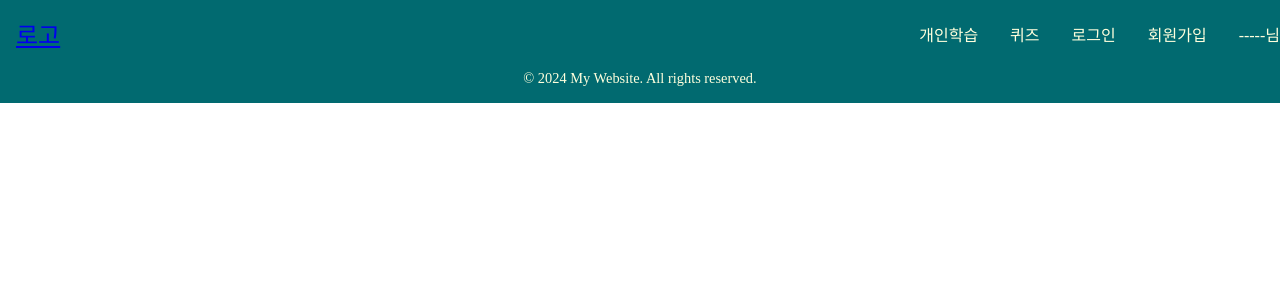
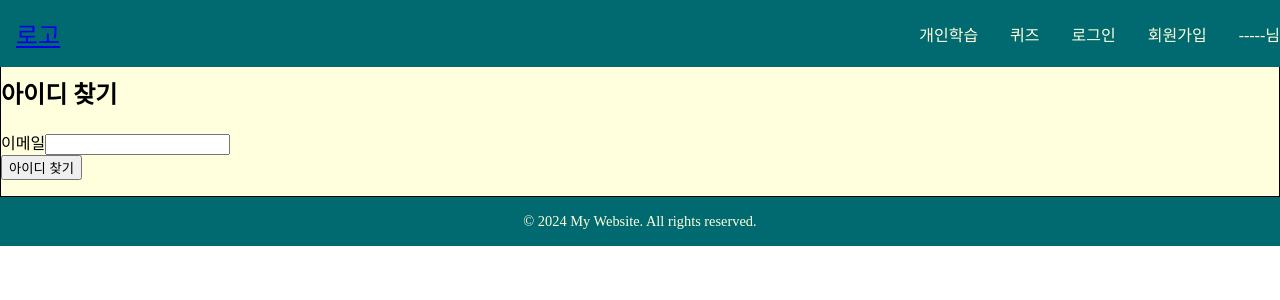
Before and after one commit to purple11-11/HandChatter, a React (Create React App) app in the folder client/: page /find/id in a window 1280 px wide. Shown: the top 300 px of the page. Built offline with nearby package versions, Linux system fonts and the light colour scheme.

Commit message:
feat: [FE] 아이디 찾기 구현

```diff
--- a/client/src/App.tsx
+++ b/client/src/App.tsx
@@ -12,6 +12,7 @@ import InstructorDetailPage from "./pages/InstructorDetailPage";
 import Chatting from "./components/Chatting";
 import Signup from "./pages/account/Signup";
 import Webcam from "./pages/Webcam";
+import FindId from "./pages/account/FindId";
 
 function App() {
     return (
@@ -20,6 +21,7 @@ function App() {
             <Routes>
                 <Route path="/" element={<Main />} />
                 <Route path="/login" element={<Signin />} />
+                <Route path="/find/id" element={<FindId />} />
                 <Route path="/signup/student" element={<Signup role={"student"} />} />
                 <Route path="/signup/tutor" element={<Signup role={"tutor"} />} />
                 {/* <Route path="/personal-learning" element={<PersonalLearning />} /> */}
--- /dev/null
+++ b/client/src/pages/account/FindId.tsx
@@ -0,0 +1,47 @@
+import axios from "axios";
+import { useState } from "react";
+import { set } from "react-hook-form";
+import MypageWithdrawMembership from "../../components/Mypage/MypageWithdrawMembership";
+
+export default function FindId() {
+    const [email, setEmail] = useState<string>("");
+    const [findIdResult, setFindIdResult] = useState<string>("");
+
+    const findId = async () => {
+        if (!email) return alert("이메일을 입력해주세요.");
+
+        const res = await axios({
+            method: "get",
+            url: `${process.env.REACT_APP_API_SERVER}/api/searchId?email=${email}`,
+        });
+        setFindIdResult(res.data);
+    };
+
+    return (
+        <section>
+            <div className="find_id_container">
+                <h2>아이디 찾기</h2>
+                <div className="find_id">
+                    <div className="find_id_email">
+                        <label htmlFor="email">이메일</label>
+                        <input
+                            type="email"
+                            id="email"
+                            value={email || ""}
+                            onChange={(e) => setEmail(e.target.value)}
+                            required
+                        />
+                    </div>
+
+                    <button type="button" onClick={findId}>
+                        아이디 찾기
+                    </button>
+
+                    <div className="find_id_result">
+                        <p>{findIdResult}</p>
+                    </div>
+                </div>
+            </div>
+        </section>
+    );
+}
--- a/client/src/pages/account/Signin.tsx
+++ b/client/src/pages/account/Signin.tsx
@@ -62,10 +62,9 @@ export default function Signip() {
                     </div>
                 </div>
                 <div className="login_box">
-                    {role && <LoginForm role={role.role} login={login} />}
-
+                    <LoginForm role={role.role} login={login} />
                     <div className="find_id_pw">
-                        <Link to="#">아이디 찾기</Link> | <Link to="#">비밀번호 찾기</Link>
+                        <Link to="/find/id">아이디 찾기</Link> | <Link to="#">비밀번호 찾기</Link>
                     </div>
                 </div>
             </div>
```
Also changed, not shown: 1 other file (tests, documents, lock files or other folders).
